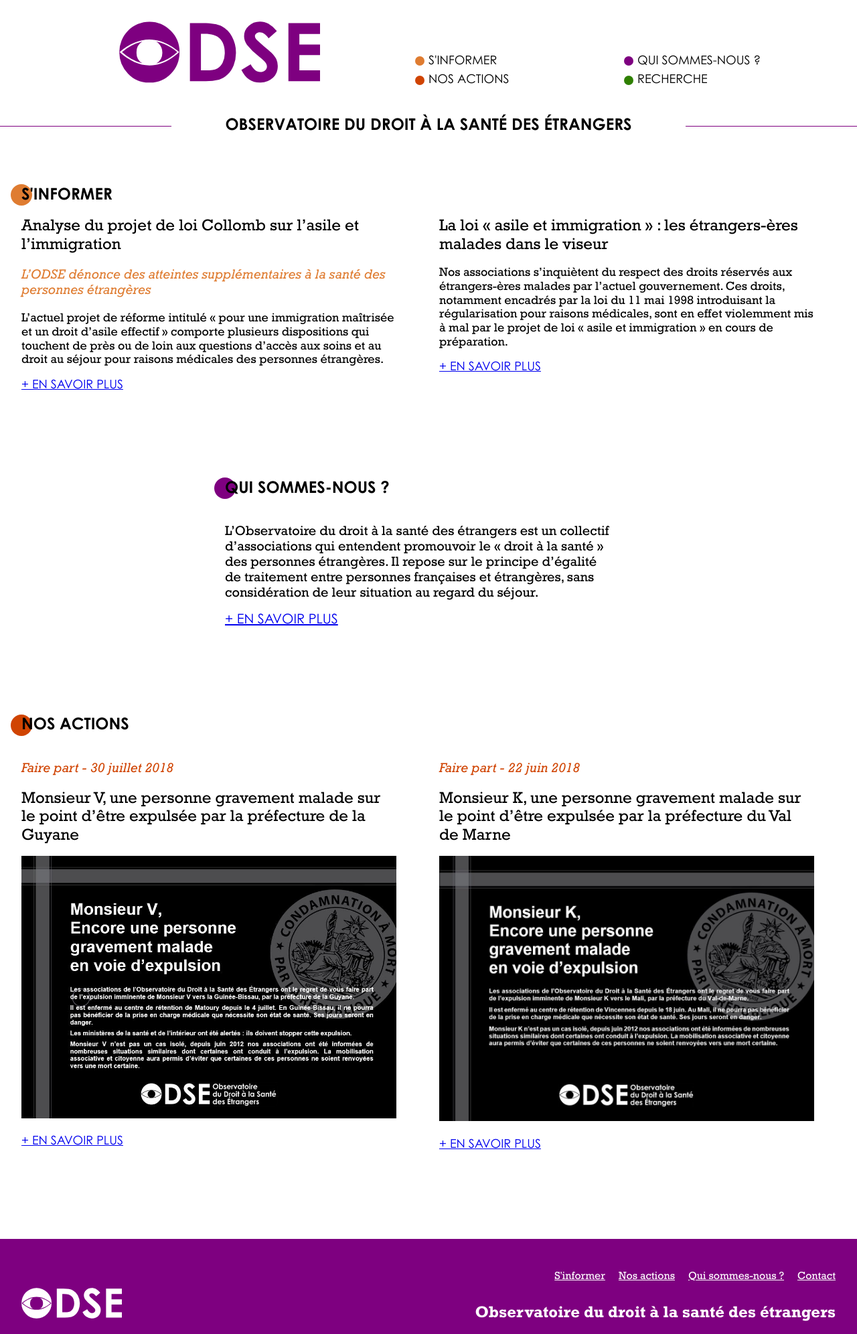
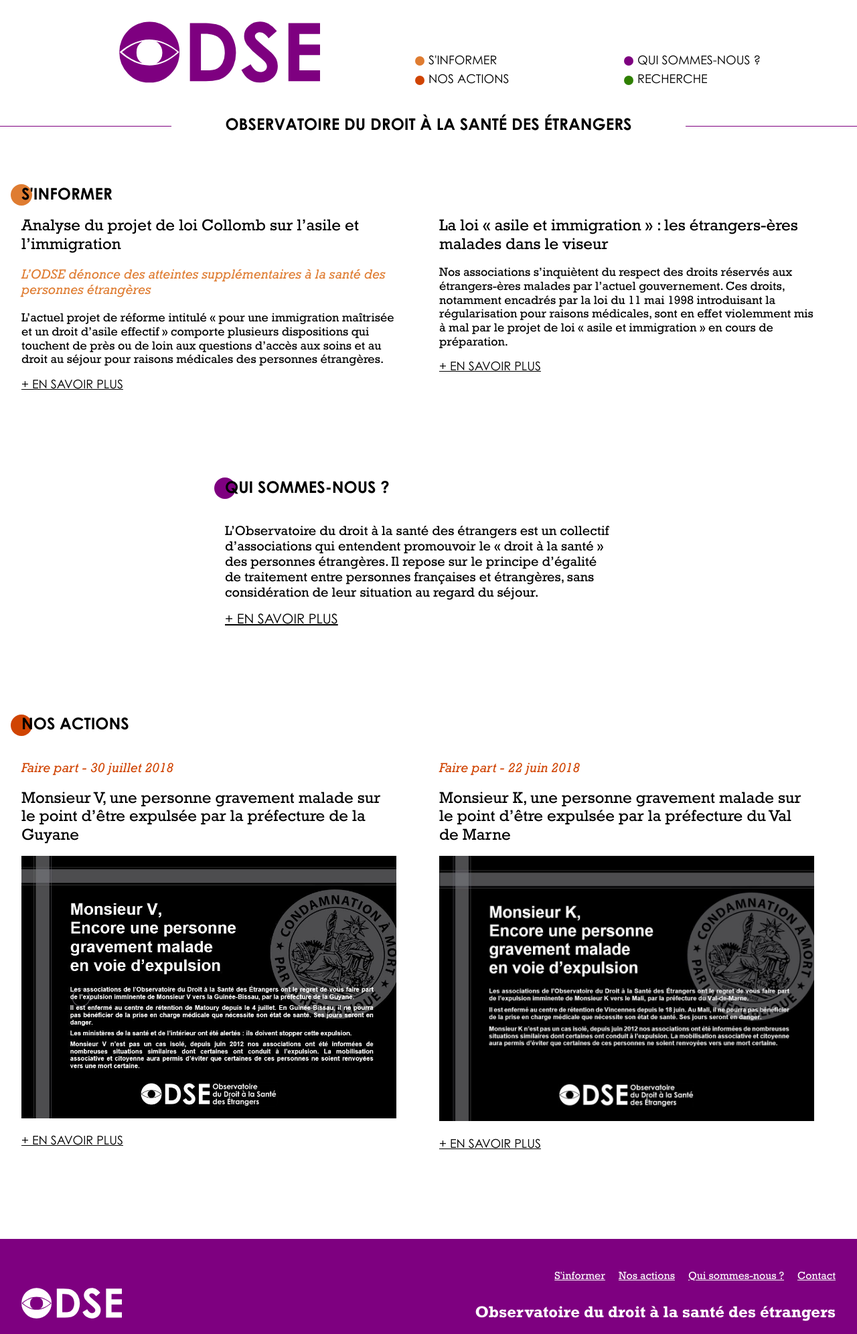
Before and after one commit to rougerose/odse, a Jekyll site: the page built from index.html, in a window 1280 px wide. Shown: the whole page at 67% size. Built offline with Jekyll 4.4.1, drawn with Linux system fonts in a browser that asks for light colours.

Commit message:
Couleur lien

```diff
--- a/_src/css/components/link.css
+++ b/_src/css/components/link.css
@@ -3,4 +3,10 @@
 	margin-top: 1rem;
 	font-family: 'CenturyGothic', sans-serif;
 	text-transform: uppercase;
+	color: #000;
+	transition: color .02s ease;
+
+	&:hover {
+		color: var(--odse);
+	}
 }
```
Also changed, not shown: css/odse.min.css.
